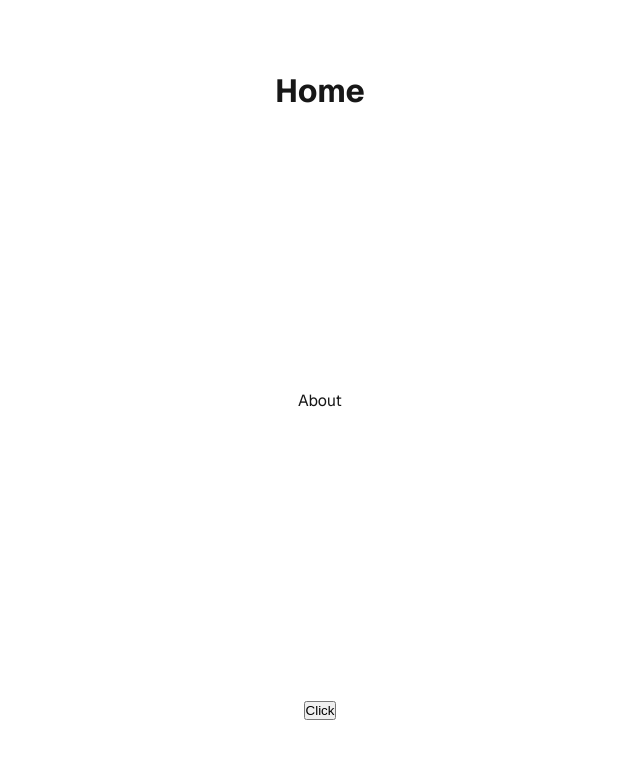
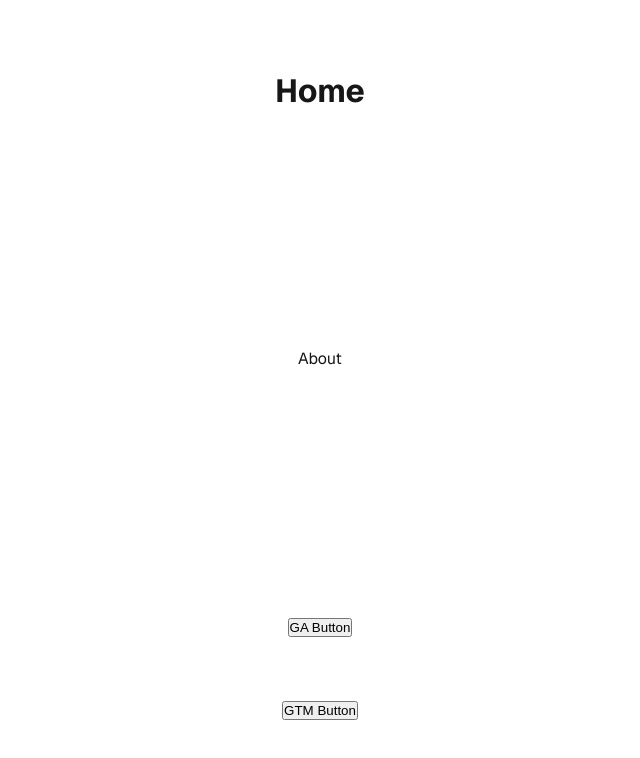
Before and after one commit to arangurenlucas/gatest, a Next.js app: page / in a window 1280 px wide. Shown: the top 758 px of the page, without its empty margins (320-960 px from the left). Built offline with nearby package versions, Linux system fonts and the light colour scheme.

Commit message:
gtm implemented

```diff
--- a/src/app/about/page.tsx
+++ b/src/app/about/page.tsx
@@ -1,6 +1,6 @@
 "use client"
 
-import { sendGAEvent } from "@next/third-parties/google";
+import { sendGTMEvent } from "@next/third-parties/google";
 import Link from 'next/link';
 import { usePathname } from 'next/navigation';
 import { useEffect } from 'react';
@@ -9,7 +9,7 @@ function About() {
     const pathname = usePathname();
 
     useEffect(() => {
-        sendGAEvent('event', 'page_view', { value: pathname })
+        sendGTMEvent({ event: 'page_view', value: pathname })
     }, [pathname])
 
   return (
--- a/src/app/components/AnalyticsButton.tsx
+++ b/src/app/components/AnalyticsButton.tsx
@@ -5,7 +5,7 @@ import { sendGAEvent } from "@next/third-parties/google";
 export default function AnalyticsButton() {
   return (
     <button onClick={() => sendGAEvent('event', 'click', { value: '/about' })}>
-      Click
+      GA Button
     </button>
   );
 }
--- /dev/null
+++ b/src/app/components/GTMButton.tsx
@@ -0,0 +1,11 @@
+'use client';
+
+import { sendGTMEvent } from "@next/third-parties/google";
+
+export default function GTMButton() {
+  return (
+    <button onClick={() => sendGTMEvent('click', 'GTM Button')}>
+      GTM Button
+    </button>
+  );
+}
--- a/src/app/layout.tsx
+++ b/src/app/layout.tsx
@@ -1,7 +1,7 @@
+import { GoogleAnalytics, GoogleTagManager } from "@next/third-parties/google";
 import type { Metadata } from "next";
 import { Geist, Geist_Mono } from "next/font/google";
 import "./globals.css";
-import { GoogleAnalytics } from "@next/third-parties/google";
 
 const geistSans = Geist({
   variable: "--font-geist-sans",
@@ -25,7 +25,8 @@ export default function RootLayout({
 }>) {
   return (
     <html lang="en">
-      <GoogleAnalytics gaId={process.env.GA_ID!} />
+        <GoogleTagManager gtmId={process.env.GA_ID!} />
+        <GoogleAnalytics gaId={process.env.GA_ID!} />
       <body className={`${geistSans.variable} ${geistMono.variable}`}>
         {children}
       </body>
--- a/src/app/page.tsx
+++ b/src/app/page.tsx
@@ -1,6 +1,7 @@
 import Link from "next/link";
 import styles from "./page.module.css";
 import AnalyticsButton from "./components/AnalyticsButton";
+import GTMButton from "./components/GTMButton";
 
 export default function Home() {
   return (
@@ -8,6 +9,7 @@ export default function Home() {
       <h1>Home</h1>
       <Link href="/about">About</Link>
       <AnalyticsButton />
+      <GTMButton />
     </div>
   );
 }
```
